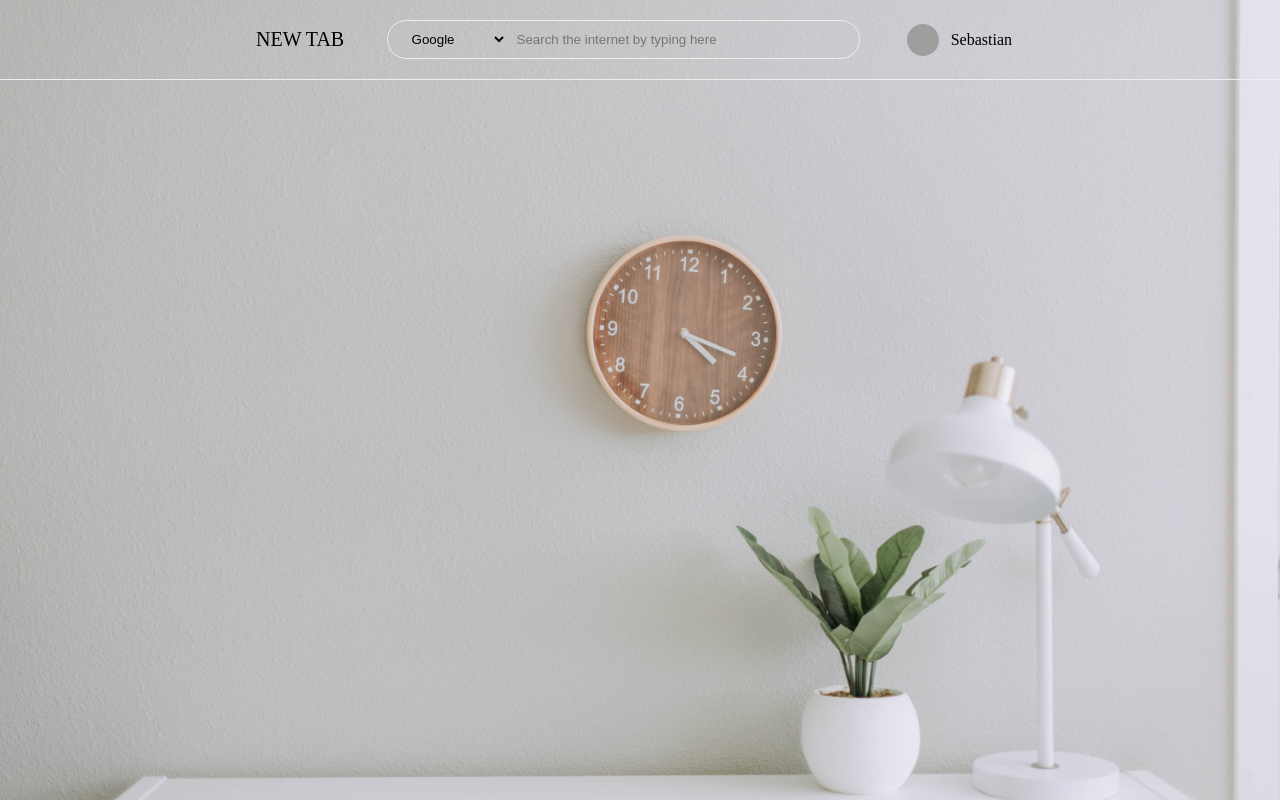
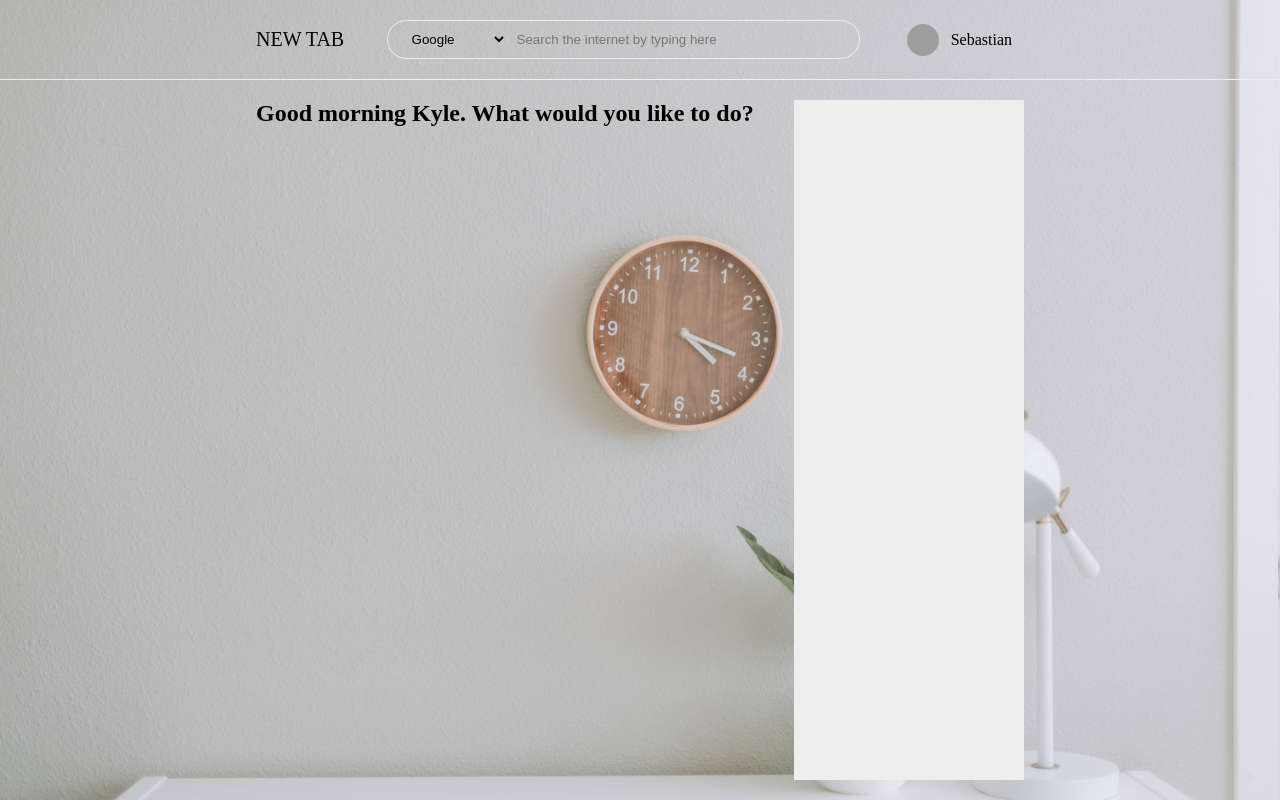
Before and after one commit to data-miner00/new-tab, a Nuxt app: page / in a window 1280 px wide. Built offline with nearby package versions, Linux system fonts and the light colour scheme; grey boxes are pictures that could not be loaded.

Commit message:
feat: General layout for index

```diff
--- a/pages/index.vue
+++ b/pages/index.vue
@@ -1,5 +1,10 @@
 <template>
-  <div class="container"></div>
+  <div class="container">
+    <div class="main">
+      <div class="greeting">Good morning Kyle. What would you like to do?</div>
+    </div>
+    <div class="side-section"></div>
+  </div>
 </template>
 
 <script lang="ts">
@@ -12,35 +17,25 @@ export default Vue.extend({
 })
 </script>
 
-<style>
+<style scoped>
 .container {
   margin: 0 auto;
   height: calc(100vh - 80px);
   display: flex;
-  justify-content: center;
-  align-items: center;
-  text-align: center;
+  /* justify-content: center; */
+  /* align-items: center;
+  text-align: center; */
+  padding: 20px 20%;
+  display: grid;
+  grid-template-columns: 70% 30%;
 }
 
-.title {
-  font-family: 'Quicksand', 'Source Sans Pro', -apple-system, BlinkMacSystemFont,
-    'Segoe UI', Roboto, 'Helvetica Neue', Arial, sans-serif;
-  display: block;
-  font-weight: 300;
-  font-size: 100px;
-  color: #35495e;
-  letter-spacing: 1px;
+.greeting {
+  font-size: 24px;
+  font-weight: 600;
 }
 
-.subtitle {
-  font-weight: 300;
-  font-size: 42px;
-  color: #526488;
-  word-spacing: 5px;
-  padding-bottom: 15px;
-}
-
-.links {
-  padding-top: 15px;
+.side-section {
+  background: #eee;
 }
 </style>
```
